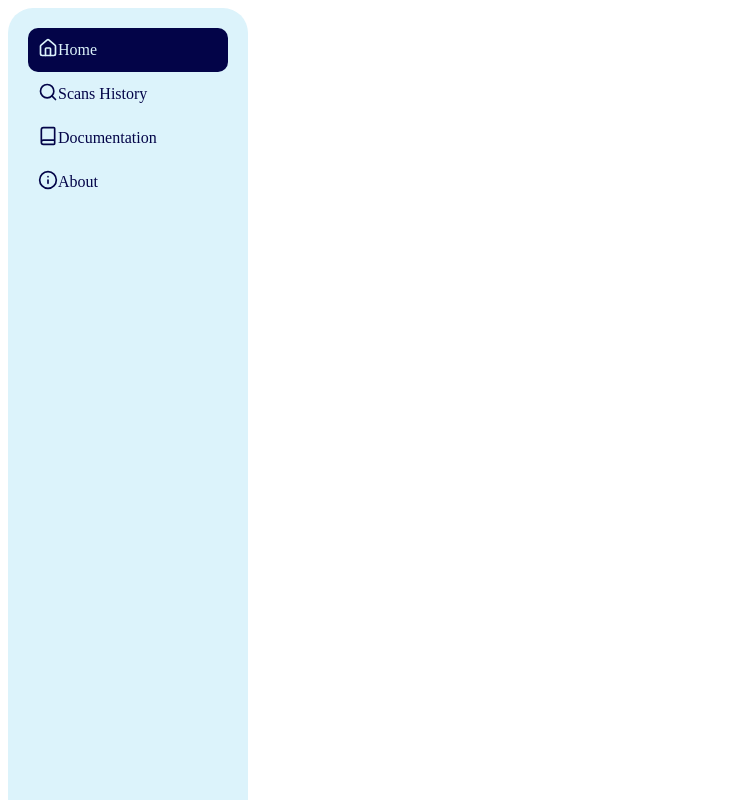
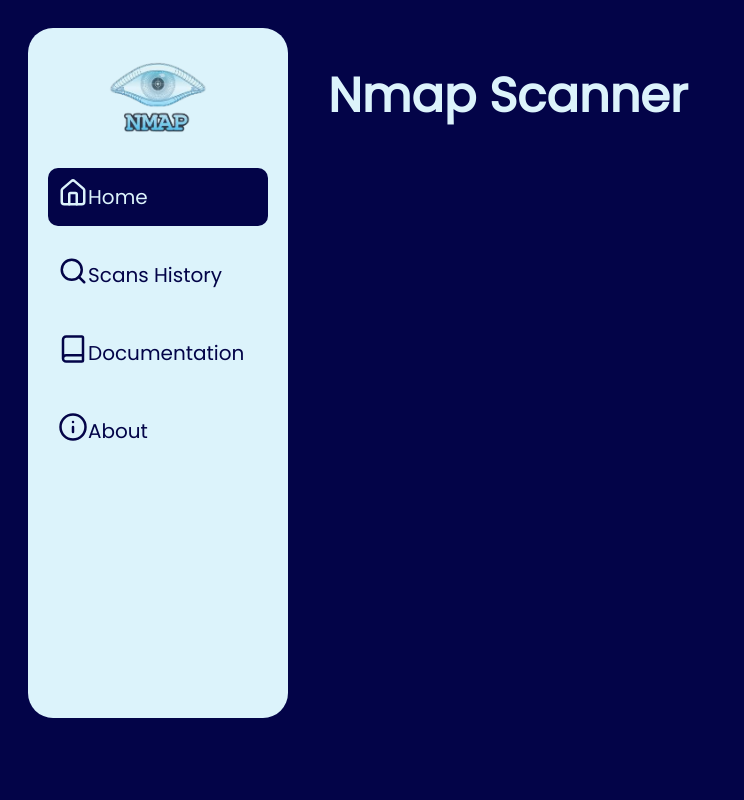
Before and after one commit to takoua174/Nmap_application, a React (Create React App) app in the folder frontend/: page / in a window 1280 px wide. Shown: the top 800 px of the page, without its empty margins (0-744 px from the left). Built offline with nearby package versions, Linux system fonts and the light colour scheme.

Commit message:
sidebar.css finished

```diff
--- a/frontend/public/index.html
+++ b/frontend/public/index.html
@@ -3,6 +3,10 @@
   <head>
     <meta charset="utf-8" />
     <link rel="icon" href="%PUBLIC_URL%/favicon.ico" />
+    <link
+      href="https://fonts.googleapis.com/css2?family=Poppins:wght@400&display=swap"
+      rel="stylesheet"
+    />
     <meta name="viewport" content="width=device-width, initial-scale=1" />
     <meta name="theme-color" content="#000000" />
     <meta
--- a/frontend/src/App.css
+++ b/frontend/src/App.css
@@ -0,0 +1,15 @@
+body {
+  font-family: PoppinsRegular;
+  background-color: #030448;
+  color: #dcf3fb;
+  padding: 20px;
+}
+.app-container {
+  display: flex;
+}
+
+.main-content {
+  flex-grow: 1;
+  padding-left: 40px;
+  padding-top: 0px;
+}
--- a/frontend/src/App.js
+++ b/frontend/src/App.js
@@ -2,6 +2,7 @@
 import Sidebar from "./Components/Sidebar";
 import Header from "./Components/Header";
 import Home from "./Pages/Home";
+import "./App.css";
 const App = () => {
   return (
     <div className="app-container">
--- a/frontend/src/Components/Header.css
+++ b/frontend/src/Components/Header.css
@@ -2,4 +2,5 @@
   font-size: 24px;
   font-weight: bold;
   color: #dcf3fb;
+  font-family: "Poppins", sans-serif;
 }
--- a/frontend/src/Components/Sidebar.css
+++ b/frontend/src/Components/Sidebar.css
@@ -1,7 +1,12 @@
 .sidebar {
-  width: 200px;
+  width: 220px;
   background-color: #dcf3fb;
   padding: 20px;
-  height: 100vh;
+  height: 650px;
   border-radius: 25px;
 }
+.logo {
+  display: block;
+  width: 100px;
+  margin: 0 auto 20px;
+}
--- a/frontend/src/Components/Sidebar.js
+++ b/frontend/src/Components/Sidebar.js
@@ -6,14 +6,15 @@
   const [activeIndex, setActiveIndex] = useState(0);
 
   const menuItems = [
-    { icon: <Home size={20} />, text: "Home" },
-    { icon: <Search size={20} />, text: "Scans History" },
-    { icon: <Book size={20} />, text: "Documentation" },
-    { icon: <Info size={20} />, text: "About" },
+    { icon: <Home size={30} />, text: "Home" },
+    { icon: <Search size={30} />, text: "Scans History" },
+    { icon: <Book size={30} />, text: "Documentation" },
+    { icon: <Info size={30} />, text: "About" },
   ];
 
   return (
     <div className="sidebar">
+      <img src="/nmap_logo.png" alt="Nmap Logo" className="logo" />
       {menuItems.map((item, index) => (
         <SidebarItem
           key={index}
--- a/frontend/src/Components/SidebarItem.css
+++ b/frontend/src/Components/SidebarItem.css
@@ -5,6 +5,9 @@
   cursor: pointer;
   transition: all 0.3s ease-in-out;
   border-radius: 10px;
+  font-size: 20px;
+  font-family: "Poppins", sans-serif;
+  margin-bottom: 20px;
 }
 
 .sidebar-icon,
@@ -14,7 +17,7 @@
 }
 
 .sidebar-item:hover {
-  background-color: #030448;
+  background-color: #4f4f7f;
 }
 
 .sidebar-item:hover .sidebar-icon,
--- a/frontend/src/Pages/Home.js
+++ b/frontend/src/Pages/Home.js
@@ -2,7 +2,7 @@
 import React from "react";
 
 const Home = () => {
-  return <div className="content">Welcome to Nmap Scanner</div>;
+  return <div className="content"></div>;
 };
 
 export default Home;
```
